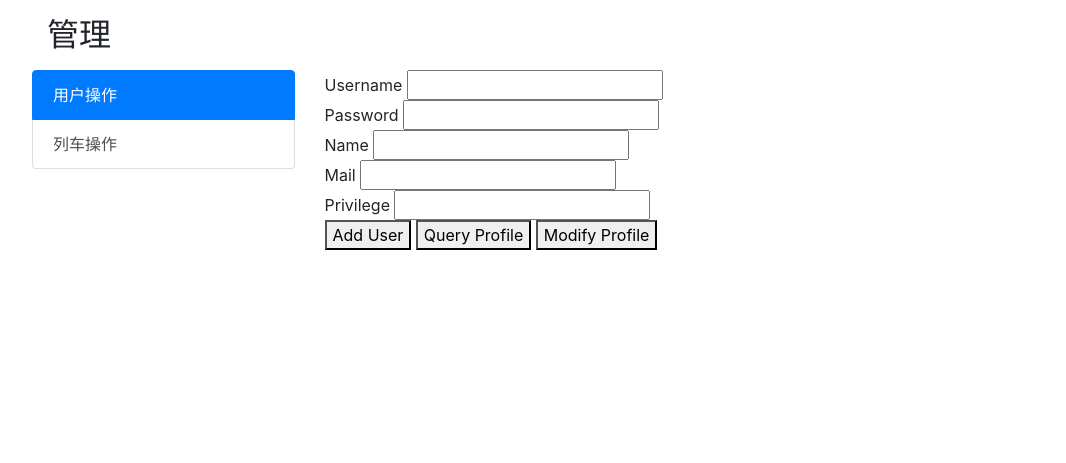
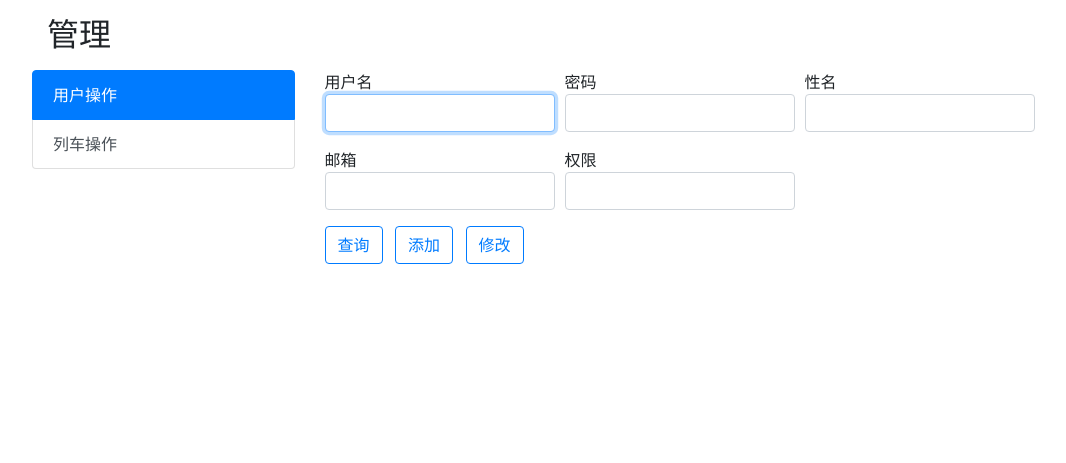
Before and after one commit to Pioooooo/Ticket-System, a Flask app: page /manage in a window 1280 px wide. Shown: the part 56-519 px from the top of the page, without its empty margins (53-1119 px from the left). Run offline with Flask 2, Linux system fonts and the light colour scheme; the visitor is signed in with stand-in values (Sample User, id 1); parts of the project's set-up code (start-up, migrations or seed data) failed here and were passed over.

Commit message:
working on manage page

```diff
--- a/web/templates/index.html
+++ b/web/templates/index.html
@@ -10,11 +10,11 @@
             <div class="form-row mb-2">
                 <div class="col-md-4">
                     <label for="inputFrom">出发地</label>
-                    <input class="form-control" id="inputFrom" pattern="^\S{2,64}$" required>
+                    <input class="form-control" type="text" id="inputFrom" pattern="^\S{2,64}$" required autofocus>
                 </div>
                 <div class="col-md-4">
                     <label for="inputTo">目的地</label>
-                    <input class="form-control" id="inputTo" pattern="^\S{2,64}$" required>
+                    <input class="form-control" type="text" id="inputTo" pattern="^\S{2,64}$" required>
                 </div>
                 <div class="col-md-4">
                     <label for="inputDate">日期</label>
@@ -40,7 +40,7 @@
                     <input class="custom-control-input" id="inputTransit" type="checkbox">
                     <label class="custom-control-label" for="inputTransit">查询中转</label>
                 </div>
-                <button class="btn btn-primary ml-auto" type="submit" id="buttonQuery">查询</button>
+                <button class="btn btn-outline-primary ml-auto" type="submit" id="buttonQuery">查询</button>
             </div>
         </form>
         <div class="table-responsive" style="display: none">
--- a/web/templates/manage.html
+++ b/web/templates/manage.html
@@ -8,80 +8,84 @@
         <h2 class="mb-3">管理</h2>
         <div class="row">
             <div class="list-group col-3">
-                <a class="list-group-item list-group-item-action active" data-toggle="list" href="#divUser">用户操作</a>
-                <a class="list-group-item list-group-item-action" data-toggle="list" href="#divTrain">列车操作</a>
+                <a class="list-group-item list-group-item-action active" data-toggle="tab" href="#divUser">用户操作</a>
+                <a class="list-group-item list-group-item-action" data-toggle="tab" href="#divTrain">列车操作</a>
             </div>
             <div class="tab-content col-8">
                 <div class="tab-pane fade show active" id="divUser">
-                    <form>
-                        <div>
-                            <lable>Username</lable>
-                            <input type="text" id="inputUsername">
+                    <form id="formUser">
+                        <div class="form-row">
+                            <div class="col-md-4 mb-3">
+                                <lable>用户名</lable>
+                                <input class="form-control" type="text" id="inputUsername" pattern="^\w{8,64}$"
+                                       autofocus required>
+                            </div>
+                            <div class="col-md-4 mb-3">
+                                <lable>密码</lable>
+                                <input class="form-control" type="password" id="inputPassword"
+                                       pattern="^(?=.*[a-zA-Z])(?=.*\d)(?=.*[-!$%^&*()_+|~=`{}[:;<>?,.@#\]]).{8,64}$">
+                            </div>
+                            <div class="col-md-4 mb-3">
+                                <lable>性名</lable>
+                                <input class="form-control" type="text" id="inputName" pattern="^\S{2,64}$">
+                            </div>
+                            <div class="col-md-4 mb-3">
+                                <lable>邮箱</lable>
+                                <input class="form-control" type="email" id="inputMail">
+                            </div>
+                            <div class="col-md-4 mb-3">
+                                <lable>权限</lable>
+                                <input class="form-control" type="text" id="inputPrivilege" pattern="^[1-9]\d*$">
+                            </div>
                         </div>
                         <div>
-                            <lable>Password</lable>
-                            <input type="password" id="inputPassword">
-                        </div>
-                        <div>
-                            <lable>Name</lable>
-                            <input type="text" id="inputName">
-                        </div>
-                        <div>
-                            <lable>Mail</lable>
-                            <input type="text" id="inputMail">
-                        </div>
-                        <div>
-                            <lable>Privilege</lable>
-                            <input type="Number" id="inputPrivilege">
-                        </div>
-                        <div>
-                            <button type="button" id="buttonAddUser">Add User</button>
-                            <button type="button" id="buttonQueryProfile">Query Profile</button>
-                            <button type="button" id="buttonModifyProfile">Modify Profile</button>
+                            <button class="btn btn-outline-primary mr-2" type="submit" id="buttonQueryProfile">查询
+                            </button>
+                            <button class="btn btn-outline-primary mr-2" type="submit" id="buttonAddUser">添加</button>
+                            <button class="btn btn-outline-primary mr-2" type="submit" id="buttonModifyProfile">修改
+                            </button>
                         </div>
                     </form>
                 </div>
                 <div class="tab-pane fade" id="divTrain">
-                    <form>
-                        <div>
+                    <form id="formTrain">
+                        <div class="form-row">
+                            <div class="col-md-4 mb-3">
                                 <lable>Train ID</lable>
-                            <input type="text" id="inputTrainId">
+                                <input class="form-control" type="text" id="inputTrainId">
                             </div>
-                        <div>
+                            <div class="col-md-4 mb-3">
                                 <lable>Station Number</lable>
-                            <input type="number" id="inputStationNumber">
+                                <input class="form-control" type="text" id="inputStationNumber">
                             </div>
-                        <div>
+                            <div class="col-md-4 mb-3">
                                 <lable>Seat Number</lable>
-                            <input type="number" id="inputSeatNumber">
+                                <input class="form-control" type="text" id="inputSeatNumber">
                             </div>
-                        <div>
+                            <div class="col-md-4 mb-3">
                                 <lable>Stations</lable>
-                            <input type="text" id="inputStations">
+                                <input class="form-control" type="text" id="inputStations">
                             </div>
-                        <div>
+                            <div class="col-md-4 mb-3">
                                 <lable>Prices</lable>
-                            <input type="text" id="inputPrices">
+                                <input class="form-control" type="text" id="inputPrices">
                             </div>
-                        <div>
+                            <div class="col-md-4 mb-3">
                                 <lable>Start Time</lable>
-                            <input type="time" id="inputStartTime">
+                                <input class="form-control" type="time" id="inputStartTime">
                             </div>
-                        <div>
+                            <div class="col-md-4 mb-3">
                                 <lable>Travel Times</lable>
-                            <input type="text" id="inputTravelTimes">
+                                <input class="form-control" type="text" id="inputTravelTimes">
                             </div>
-                        <div>
+                            <div class="col-md-4 mb-3">
                                 <lable>Stopover Times</lable>
-                            <input type="text" id="inputStopoverTimes">
+                                <input class="form-control" type="text" id="inputStopoverTimes">
                             </div>
-                        <div>
+                            <div class="col-md-4 mb-3">
                                 <lable>Sale Dates</lable>
-                            <input type="text" id="inputSaleDates">
+                                <input class="form-control" type="text" id="inputSaleDates">
                             </div>
-                        <div>
-                            <lable>Train Type</lable>
-                            <input type="text" id="inputTrainType">
                         </div>
                         <div>
                             <button type="button" id="buttonAddTrain">Add Train</button>
@@ -97,8 +101,6 @@
             <label id="textTrainID"></label>
             <label id="textTrainType"></label>
         </div>
-        <table border="1">
-        </table>
     </div>
 
 {% endblock %}
@@ -107,6 +109,42 @@
 
     <script>
         $(function () {
+            $("input[name='inputUsername']").on("input", function () {
+                if (this.validity.patternMismatch)
+                    this.setCustomValidity("用户名只能包含大小写字母与数字，长度在8-64之间。");
+                else
+                    this.setCustomValidity("");
+            });
+            $("input[name='inputPassword']").on("input", function () {
+                if (this.validity.patternMismatch)
+                    this.setCustomValidity("密码必须包含大小写字母、数字、特殊符号，长度在8-64之间。");
+                else
+                    this.setCustomValidity("");
+            });
+            $("input[name='inputName']").on("input", function () {
+                if (this.validity.patternMismatch)
+                    this.setCustomValidity("名字不能包含空格，长度在2-64之间。");
+                else
+                    this.setCustomValidity("");
+            });
+            $("input[name='inputEmail']").on("input", function () {
+                if (this.validity.typeMismatch)
+                    this.setCustomValidity("请输入正确的邮件格式。");
+                else
+                    this.setCustomValidity("");
+            });
+            $("a[data-toggle='tab']").on("shown.bs.tab", function (e) {
+                $(`#${e.target.href.split("#")[1]} input`)[0].focus();
+            });
+            $("#buttonQueryProfile").click(function () {
+                $("#formUser input").not("#inputUsername").prop("required", false);
+            });
+            $("#buttonAddUser").click(function () {
+                $("#formUser input").not("#inputUsername").prop("required", true);
+            });
+            $("#buttonModifyProfile").click(function () {
+                $("#formUser input").not("#inputUsername").prop("required", false);
+            });
         });
     </script>
 
```
Also changed, not shown: web/templates/login.html (+23 -11 lines). Lines whose indentation alone changed are shown as unchanged.
